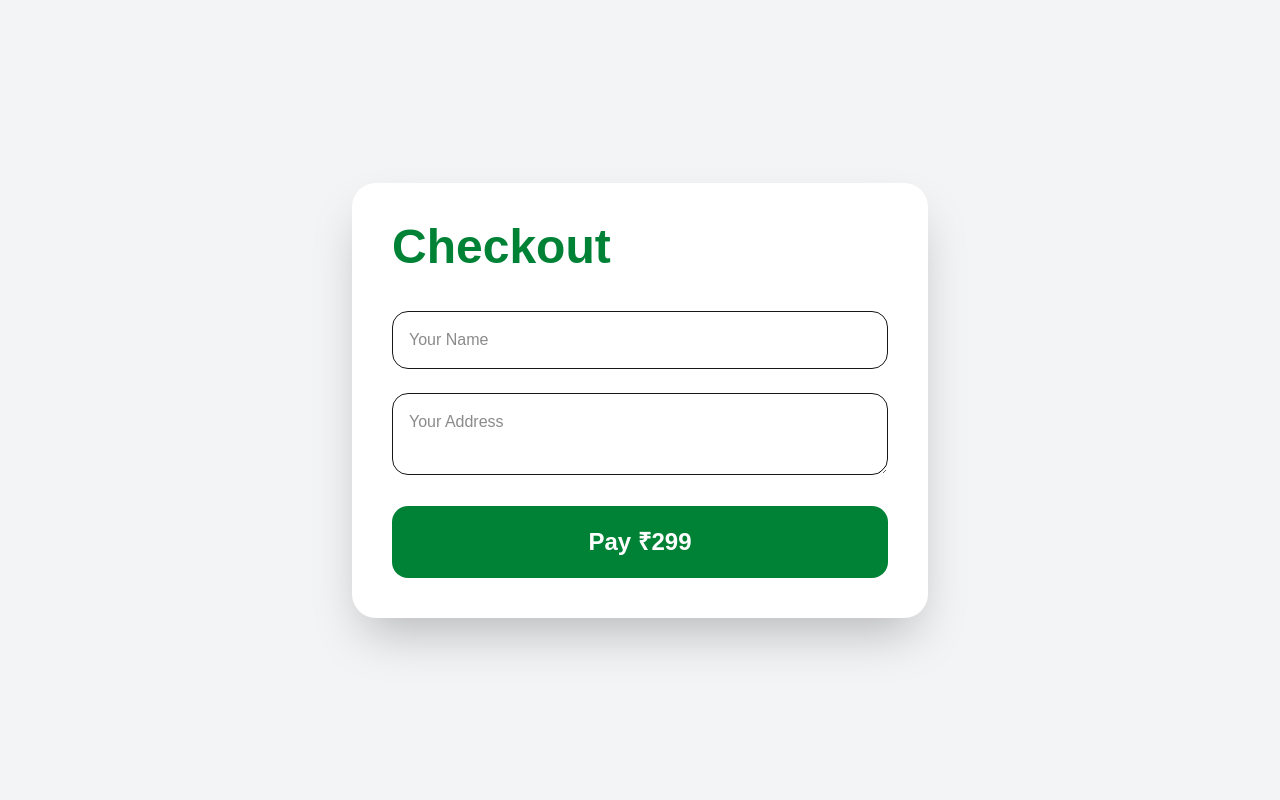
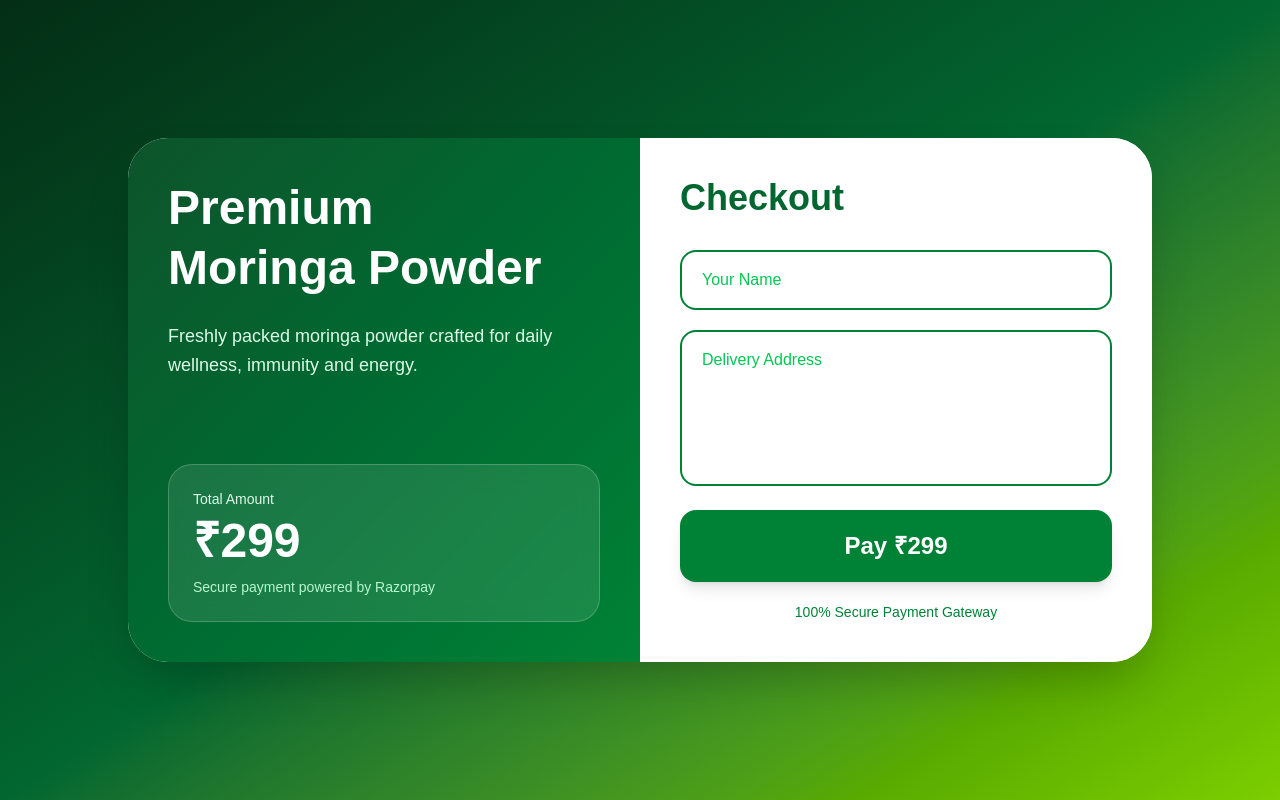
Before and after one commit to debdasc92-ops/Origin-Green, a Next.js app: page /checkout in a window 1280 px wide. Built offline with nearby package versions, Linux system fonts and the light colour scheme.

Commit message:
Redesign checkout UI

```diff
--- a/app/checkout/page.tsx
+++ b/app/checkout/page.tsx
@@ -1,6 +1,5 @@
 "use client";
 
-import Script from "next/script";
 import { useState } from "react";
 
 export default function CheckoutPage() {
@@ -13,65 +12,86 @@ export default function CheckoutPage() {
       amount: 29900,
       currency: "INR",
       name: "ORIGIN GREEN",
-      description: "Moringa Powder Order",
-
+      description: "Premium Moringa Powder",
+      image: "/logo.png",
       handler: function () {
-        alert("Payment Successful 🎉");
+        alert("Payment Successful");
       },
-
       prefill: {
-        name: name,
+        name,
       },
-
-      notes: {
-        address: address,
-      },
-
       theme: {
-        color: "#15803d",
+        color: "#0b7a33",
       },
     };
 
-    const rzp = new (window as any).Razorpay(options);
+    // @ts-ignore
+    const rzp = new window.Razorpay(options);
     rzp.open();
   };
 
   return (
-    <>
-      <Script
-        src="https://checkout.razorpay.com/v1/checkout.js"
-        strategy="lazyOnload"
-      />
+    <div className="min-h-screen bg-gradient-to-br from-green-950 via-green-800 to-lime-500 flex items-center justify-center px-4 py-10">
+      <div className="bg-white w-full max-w-5xl rounded-[40px] overflow-hidden shadow-2xl grid md:grid-cols-2">
 
-      <div className="min-h-screen bg-gray-100 flex items-center justify-center p-6">
-        <div className="bg-white rounded-3xl shadow-2xl p-10 w-full max-w-xl">
-          <h1 className="text-5xl font-black mb-10 text-green-700">
+        {/* LEFT SIDE */}
+        <div className="bg-gradient-to-br from-green-900 to-green-700 text-white p-10 flex flex-col justify-between">
+          <div>
+            <h1 className="text-5xl font-extrabold leading-tight">
+              Premium <br /> Moringa Powder
+            </h1>
+
+            <p className="mt-6 text-green-100 text-lg leading-relaxed">
+              Freshly packed moringa powder crafted for daily wellness,
+              immunity and energy.
+            </p>
+          </div>
+
+          <div className="mt-10 bg-white/10 backdrop-blur-md rounded-3xl p-6 border border-white/20">
+            <p className="text-sm text-green-100">Total Amount</p>
+
+            <h2 className="text-5xl font-bold mt-2">₹299</h2>
+
+            <p className="mt-3 text-green-200 text-sm">
+              Secure payment powered by Razorpay
+            </p>
+          </div>
+        </div>
+
+        {/* RIGHT SIDE */}
+        <div className="bg-white p-10 flex flex-col justify-center">
+          <h2 className="text-4xl font-extrabold text-green-800 mb-8">
             Checkout
-          </h1>
+          </h2>
 
           <input
             type="text"
             placeholder="Your Name"
             value={name}
             onChange={(e) => setName(e.target.value)}
-            className="w-full border p-4 rounded-2xl mb-6"
+            className="w-full mb-5 px-5 py-4 rounded-2xl border-2 border-green-700 bg-white text-green-900 placeholder:text-green-500 outline-none focus:ring-4 focus:ring-green-300"
           />
 
           <textarea
-            placeholder="Your Address"
+            placeholder="Delivery Address"
             value={address}
             onChange={(e) => setAddress(e.target.value)}
-            className="w-full border p-4 rounded-2xl mb-6"
+            rows={5}
+            className="w-full mb-6 px-5 py-4 rounded-2xl border-2 border-green-700 bg-white text-green-900 placeholder:text-green-500 outline-none focus:ring-4 focus:ring-green-300 resize-none"
           />
 
           <button
             onClick={handlePayment}
-            className="w-full bg-green-700 text-white py-5 rounded-2xl text-2xl font-bold"
+            className="w-full bg-green-700 hover:bg-green-800 text-white text-2xl font-bold py-5 rounded-2xl transition-all duration-300 shadow-lg hover:scale-[1.02]"
           >
             Pay ₹299
           </button>
+
+          <p className="text-center text-green-700 mt-5 text-sm">
+            100% Secure Payment Gateway
+          </p>
         </div>
       </div>
-    </>
+    </div>
   );
 }
--- a/package.json
+++ b/package.json
@@ -13,6 +13,7 @@
     "framer-motion": "^12.38.0",
     "lucide-react": "^1.14.0",
     "next": "16.2.6",
+    "razorpay": "^2.9.6",
     "react": "19.2.4",
     "react-dom": "19.2.4",
     "react-hot-toast": "^2.6.0"
```
Also changed, not shown: 1 other file (tests, documents, lock files or other folders).
